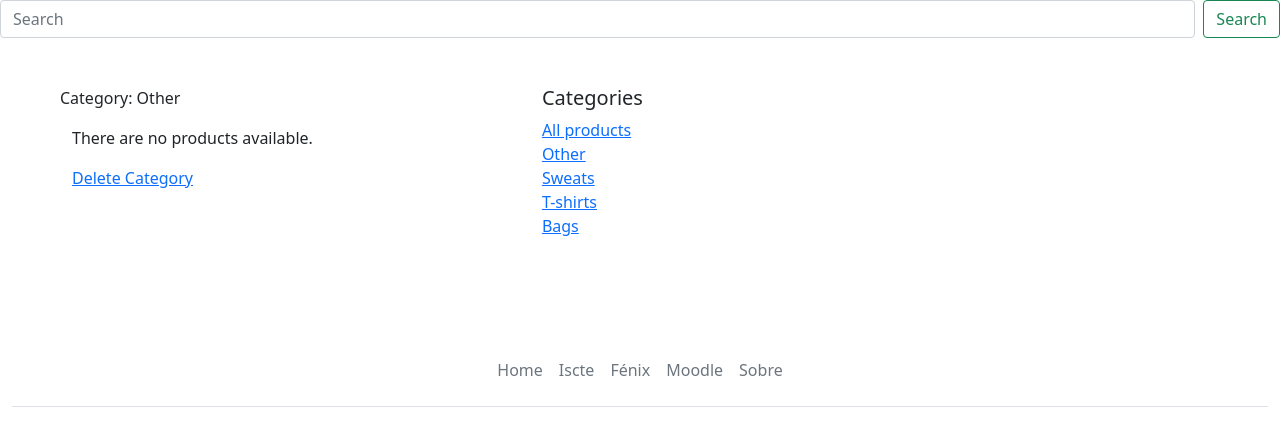
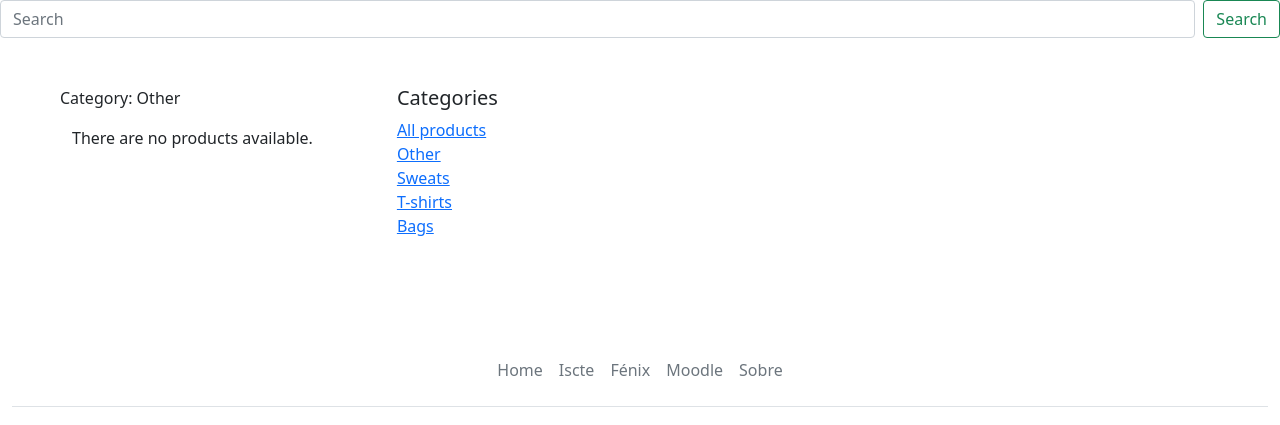
Before and after one commit to mspro1-iscte/DIAM_Projeto, a Django app: page /loja/detalhe_categoria/12 in a window 1280 px wide. Shown: the part 56-481 px from the top of the page. Run offline with Django 4.2, Linux system fonts and the light colour scheme; data comes from the database, SQL or seed files in the repository.

Commit message:
Category patch

```diff
--- a/Projeto/Merch_ISCTE/loja/templates/loja/detalhe_categoria.html
+++ b/Projeto/Merch_ISCTE/loja/templates/loja/detalhe_categoria.html
@@ -78,10 +78,9 @@ Category
             <p>There are no products available.</p>
             {% endif %}
             {% endif %}
-            <a href="{% url 'loja:apagar_categoria' categoria.id %}">Delete Category</a>
         </div>
         {% if request.user.is_superuser %}
-        <a href="{% url 'loja:apagar_categoria' categoria.id %}">Delete category</a>
+        <a href="{% url 'loja:apagar_categoria' categoria.id %}">Delete Category</a>
         {% endif %}
 
     </div>
```
